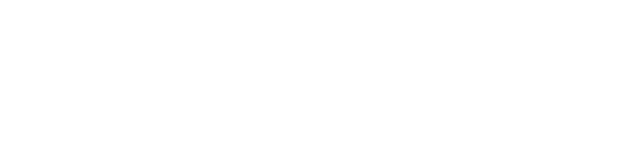
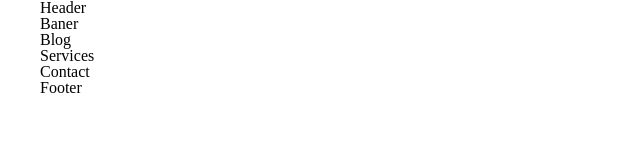
Before and after one commit to bgiepard/carSharing2021, a plain HTML site: page index.html in a window 1280 px wide. Shown: the whole page, without its empty margins (0-640 px from the left). Drawn offline with Linux system fonts and the light colour scheme.

Commit message:
dodanie nowych styli

```diff
--- /dev/null
+++ b/css/reset.css
@@ -0,0 +1,48 @@
+/* http://meyerweb.com/eric/tools/css/reset/
+   v2.0 | 20110126
+   License: none (public domain)
+*/
+
+html, body, div, span, applet, object, iframe,
+h1, h2, h3, h4, h5, h6, p, blockquote, pre,
+a, abbr, acronym, address, big, cite, code,
+del, dfn, em, img, ins, kbd, q, s, samp,
+small, strike, strong, sub, sup, tt, var,
+b, u, i, center,
+dl, dt, dd, ol, ul, li,
+fieldset, form, label, legend,
+table, caption, tbody, tfoot, thead, tr, th, td,
+article, aside, canvas, details, embed,
+figure, figcaption, footer, header, hgroup,
+menu, nav, output, ruby, section, summary,
+time, mark, audio, video {
+    margin: 0;
+    padding: 0;
+    border: 0;
+    font-size: 100%;
+    font: inherit;
+    vertical-align: baseline;
+}
+/* HTML5 display-role reset for older browsers */
+article, aside, details, figcaption, figure,
+footer, header, hgroup, menu, nav, section {
+    display: block;
+}
+body {
+    line-height: 1;
+}
+ol, ul {
+    list-style: none;
+}
+blockquote, q {
+    quotes: none;
+}
+blockquote:before, blockquote:after,
+q:before, q:after {
+    content: '';
+    content: none;
+}
+table {
+    border-collapse: collapse;
+    border-spacing: 0;
+}
--- /dev/null
+++ b/css/style.css
@@ -0,0 +1,38 @@
+* {
+    margin: 0;
+    padding: 0;
+    box-sizing: border-box;
+}
+
+body {
+    /*font family*/
+}
+
+/*zmienne na kolory*/
+
+/*btn */
+/*btn -- big*/
+/*btn -- small*/
+/*btn -- icon*/
+
+/*zaimportować obrazki*/
+
+
+/* .section-title */
+/*:after / :before - kreski*/
+/*.section-title--light*/
+
+
+.container {
+    max-width: 1200px;
+    margin: 0 auto;
+}
+
+.wrapper {
+    /*flex*/
+}
+
+
+/*.header.. */
+/*.section....*/
+/*.footer..*/
--- a/index.html
+++ b/index.html
@@ -1,10 +1,62 @@
-<!DOCTYPE html>
+<!doctype html>
 <html lang="en">
 <head>
 	<meta charset="UTF-8">
-	<title>Title</title>
+	<meta name="viewport" content="width=device-width, user-scalable=no, initial-scale=1.0, maximum-scale=1.0, minimum-scale=1.0">
+	<meta http-equiv="X-UA-Compatible" content="ie=edge">
+	<title>Document</title>
+	<link rel="stylesheet" href="css/reset.css">
+	<link rel="stylesheet" href="css/style.css">
 </head>
 <body>
 
+
+<header class="header">
+	<div class="container">
+		Header
+		<a href="" class="logo">
+<!--			ikonka-->
+<!--			tekst<span>drugaćżęść</span>-->
+		</a>
+		<nav>
+<!--			ul>li*4-->
+		</nav>
+	</div>
+</header>
+<main>
+	<section class="banner">
+		<div class="container">
+			Baner
+<!--			div>teksty+buttony-->
+		</div>
+	</section>
+	<section class="blog">
+		<div class="container">
+			Blog
+<!--			.wrapper- flex + justifycontent|space-->
+		</div>
+	</section>
+	<section class="services">
+		<div class="container">
+			Services
+<!--			.wrapper- flex + justifycontent|space-->
+		</div>
+	</section>
+	<section class="contact">
+		<div class="container">
+			Contact
+<!--			.wrapper- flex + justifycontent|space-->
+		</div>
+	</section>
+</main>
+<footer class="footer">
+	<div class="container">
+		Footer
+<!--		.logo .logo--small -->
+<!--		nav.footer-nav-->
+<!--		ul>li-->
+	</div>
+</footer>
+
 </body>
 </html>
```
